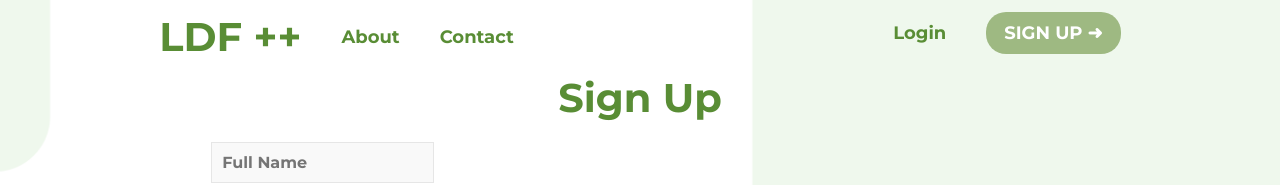
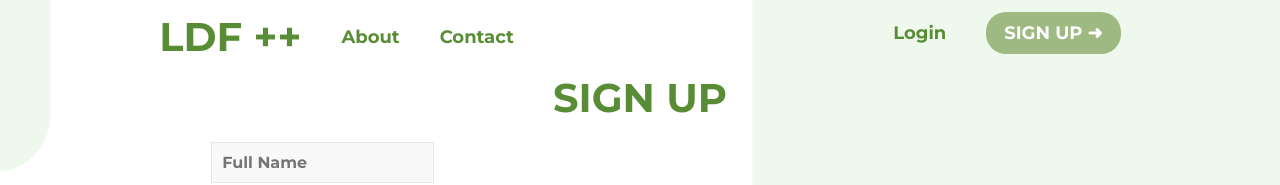
Before and after one commit to hamzakhalid99/SE-Project, a React (Create React App) app in the folder ldfplusplus_frontend/: page / in a window 1280 px wide. Both pictures are taken after a click on the link "SIGN UP ➜". Shown: the top 185 px of the page. Built offline with nearby package versions, Linux system fonts and the light colour scheme.

Commit message:
Fixed minor text and styling with signup component.

```diff
--- a/ldfplusplus_frontend/src/components/SignUp/SignUp.js
+++ b/ldfplusplus_frontend/src/components/SignUp/SignUp.js
@@ -68,7 +68,7 @@ class SignUp extends React.Component {
         const { onRouteChange } = this.props;
         return (
             <div>
-                <h1 className="header-text signup-header">Sign Up</h1>
+                <h1 className="header-text signup-header">SIGN UP</h1>
                 <div className="signup-container">
                     <div>
                         <form className="signupform" onSubmit={this.onSubmitSignUp}>
@@ -79,7 +79,7 @@ class SignUp extends React.Component {
                             <label className="signupform-input picture-label" for="file">{this.state.imgName} </label>
                             <input className="hidden" placeholder="Upload Picture" id="file" type="file" onChange={this.onFileUpload} />
                             <input className="form-green-button" type="submit"/>
-                            <a className="form-green-button" onClick={() => { onRouteChange('landing') }}>Already a user? Login!</a>
+                            <a className="form-green-button" onClick={() => { onRouteChange('login') }}>Already a user? Login!</a>
                         </form>
                     </div>
                     <img className="signupimg" src={ signupimg } />
```
